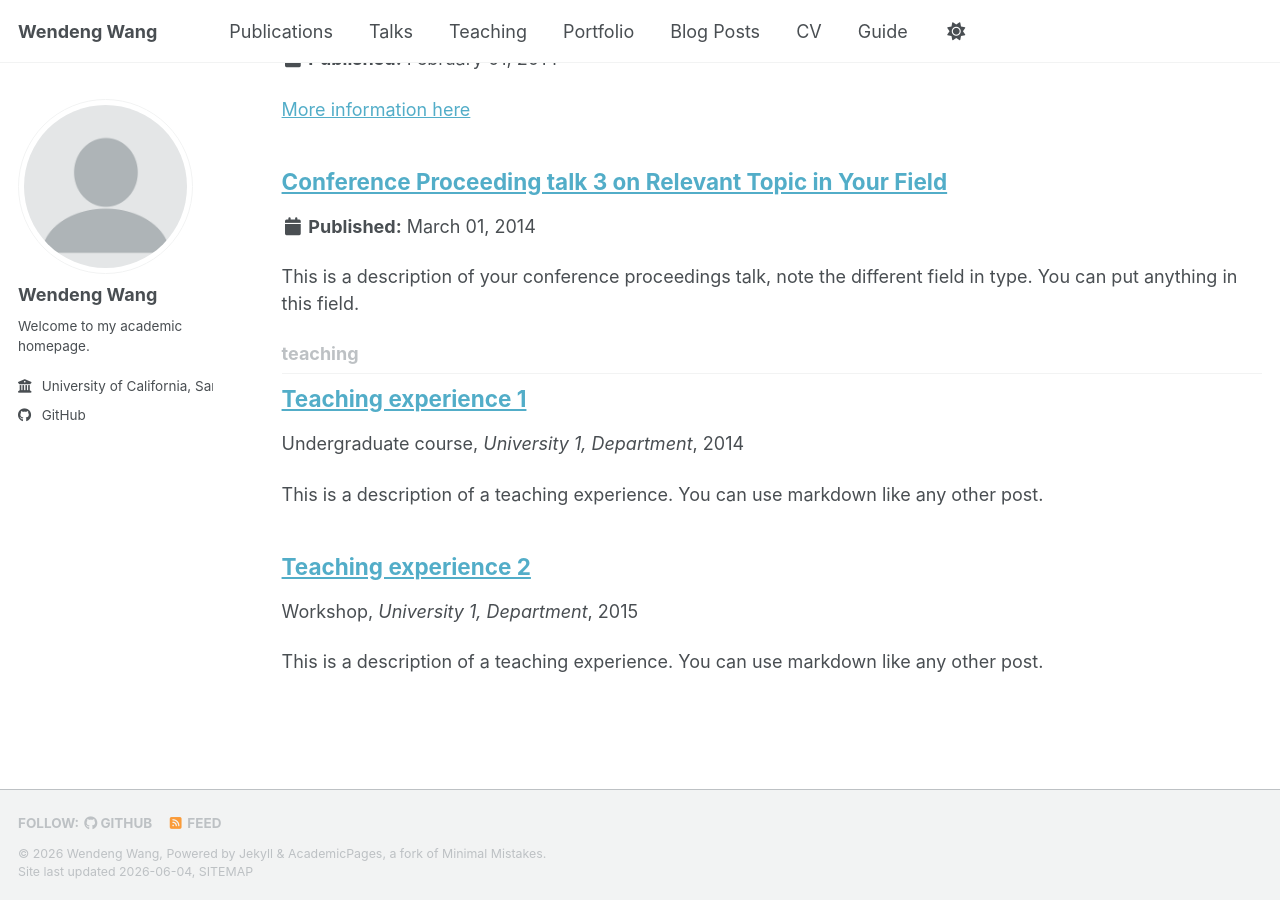
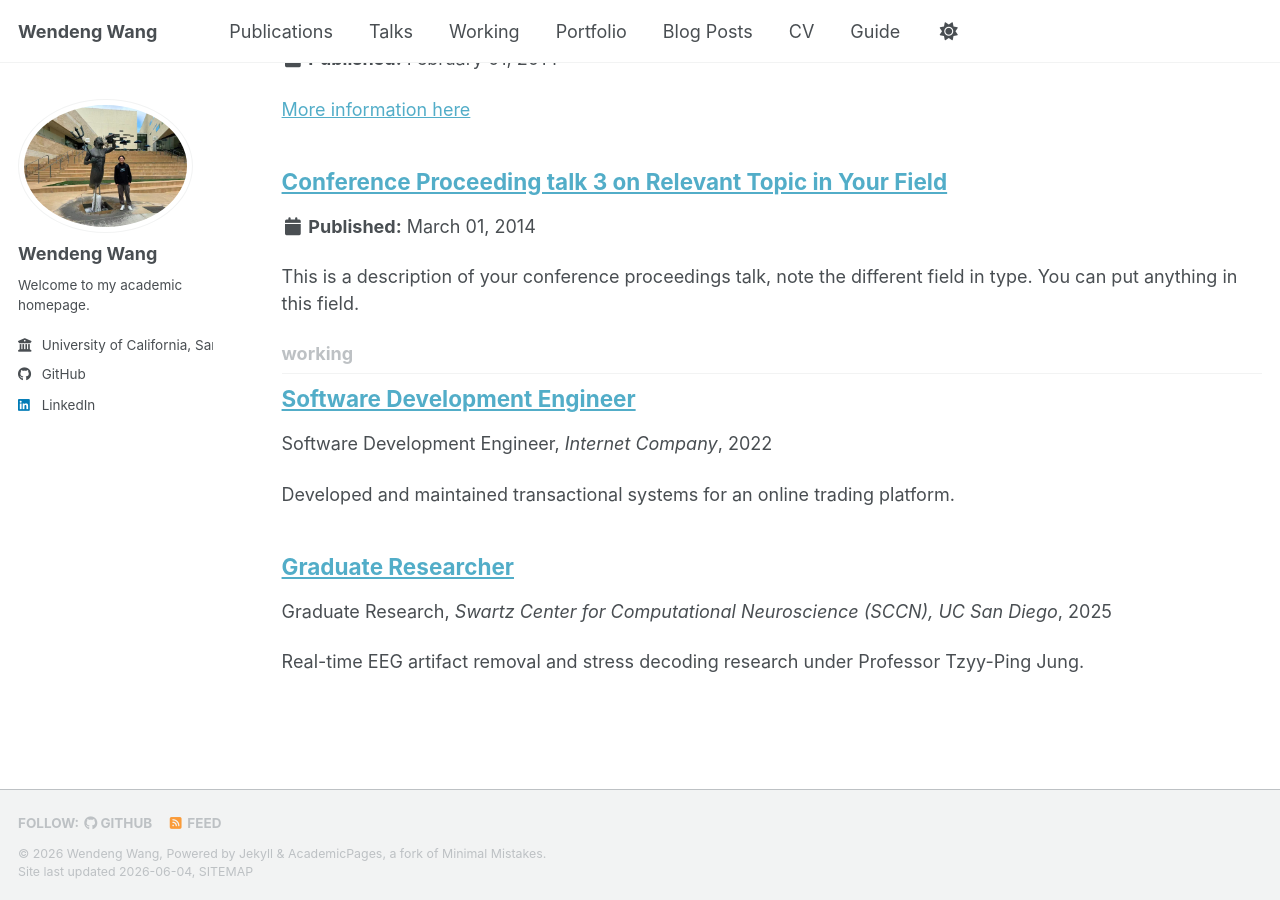
Before and after one commit to d-d-w404/Profile, a Jekyll site: the page built from _pages/collection-archive.html, in a window 1280 px wide and 900 px high, scrolled down 1891 px. Built offline with Jekyll 4.4.1, drawn with Linux system fonts in a browser that asks for light colours; a script bundle is joined from its source files by our own code; library files that are not in the unit come from our copies.

Commit message:
Add profile photo, LinkedIn, and Working section with CV experiences.
Replace Teaching with Working entries for SCCN research and SDE role.

Co-authored-by: Cursor <cursoragent@cursor.com>

```diff
--- a/_config.yml
+++ b/_config.yml
@@ -65,7 +65,7 @@ author:
   keybase          :
   instagram        :
   lastfm           :
-  linkedin         :
+  linkedin         : "wendeng-wang-78ba5a319"
   mastodon         :
   medium           :
   pinterest        :
@@ -220,7 +220,7 @@ kramdown:
 
 # These settings control the types of collections used by the template
 collections:
-  teaching:
+  working:
     output: true
     permalink: /:collection/:path/
   publications:
@@ -254,10 +254,10 @@ defaults:
     values:
       layout: single
       author_profile: true
-  # _teaching
+  # _working
   - scope:
       path: ""
-      type: teaching
+      type: working
     values:
       layout: single
       author_profile: true
--- a/_data/navigation.yml
+++ b/_data/navigation.yml
@@ -14,8 +14,8 @@ main:
   - title: "Talks"
     url: /talks/
 
-  - title: "Teaching"
-    url: /teaching/
+  - title: "Working"
+    url: /working/
 
   - title: "Portfolio"
     url: /portfolio/
--- a/_includes/archive-single.html
+++ b/_includes/archive-single.html
@@ -38,7 +38,7 @@
       <p class="page__meta"><i class="fa fa-clock" aria-hidden="true"></i> {% include read-time.html %}</p>
     {% endif %}
 
-        {% if post.collection == 'teaching' %}
+        {% if post.collection == 'working' %}
           <p> {{ post.type }}, <i>{{ post.venue }}</i>, {{ post.date | default: "1900-01-01" | date: "%Y" }} </p>
         {% elsif post.collection == 'publications' %}
           <p>Published in <i>{{ post.venue }}</i>, {{ post.date | default: "1900-01-01" | date: "%Y" }} </p>
--- a/_layouts/single.html
+++ b/_layouts/single.html
@@ -34,7 +34,7 @@ layout: default
           <p class="page__date"><strong><i class="fa fa-fw fa-calendar" aria-hidden="true"></i> {{ site.data.ui-text[site.locale].date_label | default: "Published:" }}</strong> <time datetime="{{ page.modified | date: "%Y-%m-%d" }}">{{ page.modified | date: "%B %d, %Y" }}</time></p>
         {% endif %}
 
-        {% if page.collection == 'teaching' %}
+        {% if page.collection == 'working' %}
           <p> {{ page.type }}, <i>{{ page.venue }}</i>, {{ page.date | default: "1900-01-01" | date: "%Y" }} </p>
         {% elsif page.venue and page.date %}
           <p>Published in <i>{{ page.venue }}</i>, {{ page.date | default: "1900-01-01" | date: "%Y" }} </p>
--- a/_pages/cv.md
+++ b/_pages/cv.md
@@ -53,9 +53,9 @@ Talks
     {% include archive-single-talk-cv.html  %}
   {% endfor %}</ul>
 
-Teaching
+Working
 ======
-  <ul>{% for post in site.teaching reversed %}
+  <ul>{% for post in site.working reversed %}
     {% include archive-single-cv.html %}
   {% endfor %}</ul>
 
--- a/_teaching/2014-spring-teaching-1.md
+++ /dev/null
@@ -1,20 +0,0 @@
----
-title: "Teaching experience 1"
-collection: teaching
-type: "Undergraduate course"
-permalink: /teaching/2014-spring-teaching-1
-venue: "University 1, Department"
-date: 2014-01-01
-location: "City, Country"
----
-
-This is a description of a teaching experience. You can use markdown like any other post.
-
-Heading 1
-======
-
-Heading 2
-======
-
-Heading 3
-======
--- a/_teaching/2015-spring-teaching-2.md
+++ /dev/null
@@ -1,20 +0,0 @@
----
-title: "Teaching experience 2"
-collection: teaching
-type: "Workshop"
-permalink: /teaching/2015-spring-teaching-1
-venue: "University 1, Department"
-date: 2015-01-01
-location: "City, Country"
----
-
-This is a description of a teaching experience. You can use markdown like any other post.
-
-Heading 1
-======
-
-Heading 2
-======
-
-Heading 3
-======
--- /dev/null
+++ b/_working/2022-sde-trading-platform.md
@@ -0,0 +1,14 @@
+---
+title: "Software Development Engineer"
+collection: working
+type: "Software Development Engineer"
+permalink: /working/sde-trading-platform
+venue: "Internet Company"
+date: 2022-06-01
+location: "China"
+excerpt: 'Developed and maintained transactional systems for an online trading platform.'
+---
+
+**Jun 2022 – Jun 2023**
+
+After completing my undergraduate studies, I worked as a software development engineer contributing to the development and maintenance of transactional systems for an online trading platform. This role strengthened my engineering skills, system-level thinking, and ability to build reliable production software at scale.
--- /dev/null
+++ b/_working/2025-sccn-graduate-research.md
@@ -0,0 +1,20 @@
+---
+title: "Graduate Researcher"
+collection: working
+type: "Graduate Research"
+permalink: /working/sccn-graduate-research
+venue: "Swartz Center for Computational Neuroscience (SCCN), UC San Diego"
+date: 2025-07-01
+location: "La Jolla, CA"
+excerpt: 'Real-time EEG artifact removal and stress decoding research under Professor Tzyy-Ping Jung.'
+---
+
+**Jul 2025 – Present** · Supervisor: Professor Tzyy-Ping Jung
+
+At SCCN, I developed a real-time EEG artifact-removal system that integrates ORICA-based source separation with ICLabel, and I validated my Python implementation through carefully designed pseudo–real-time comparisons against the original MATLAB ORICA framework. I am now investigating whether the spectral dynamics and network connectivity of these real-time sources can provide stable and physiologically meaningful features for decoding stress and emotional states.
+
+Key contributions include:
+
+- Building a Python-based real-time EEG processing pipeline inspired by REST, integrating ORICA, ASR, IIR filtering, and ICLabel
+- Designing pseudo-real-time validation protocols to ensure cross-platform consistency between MATLAB and Python implementations
+- Developing online stress classification experiments on continuous-stress EEG datasets
```
Also changed, not shown: _pages/about.md (+1 -1 lines), _pages/teaching.html (deleted, +0 -12 lines), _pages/working.html (added, +15 -0 lines), images/profile.png.
